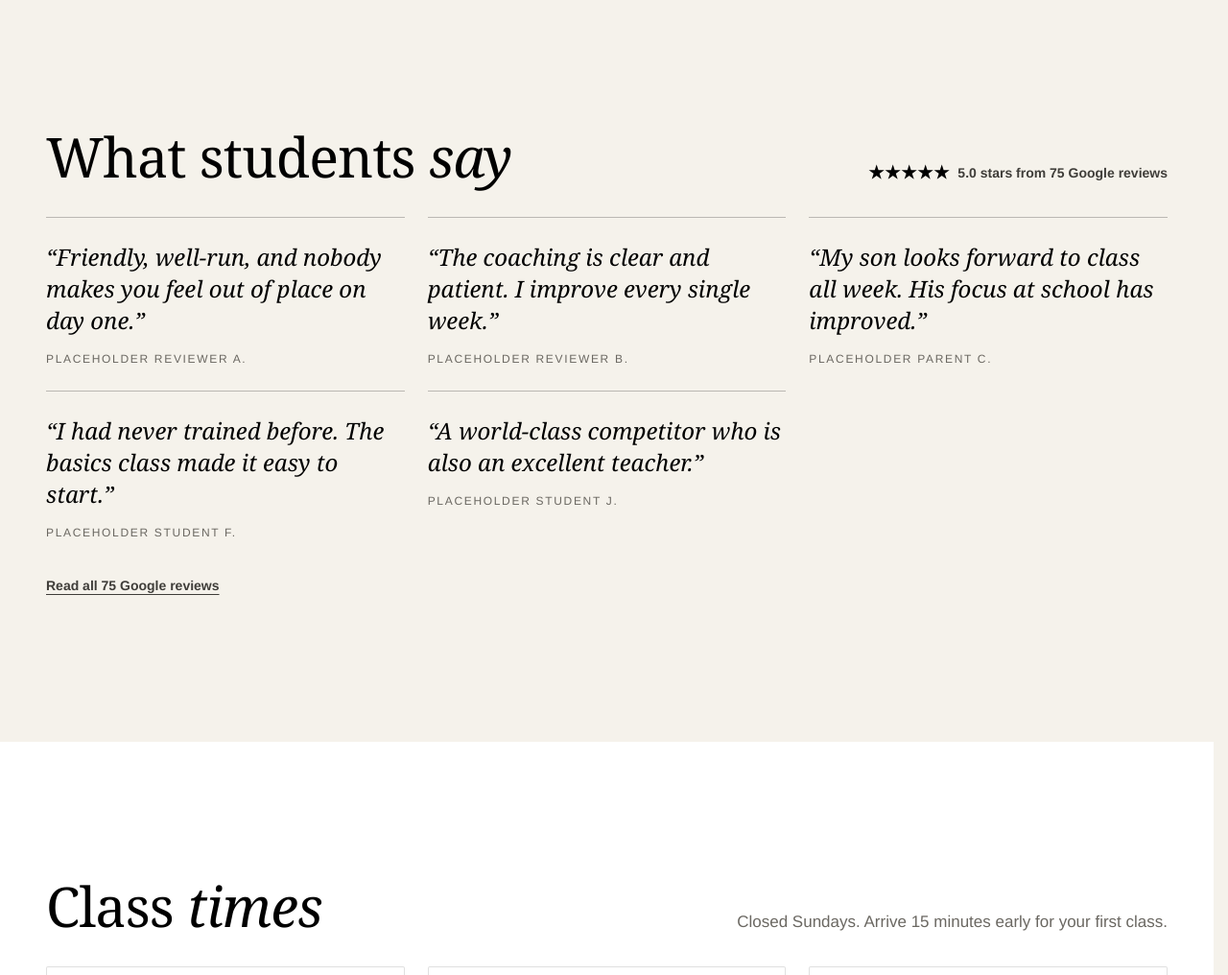
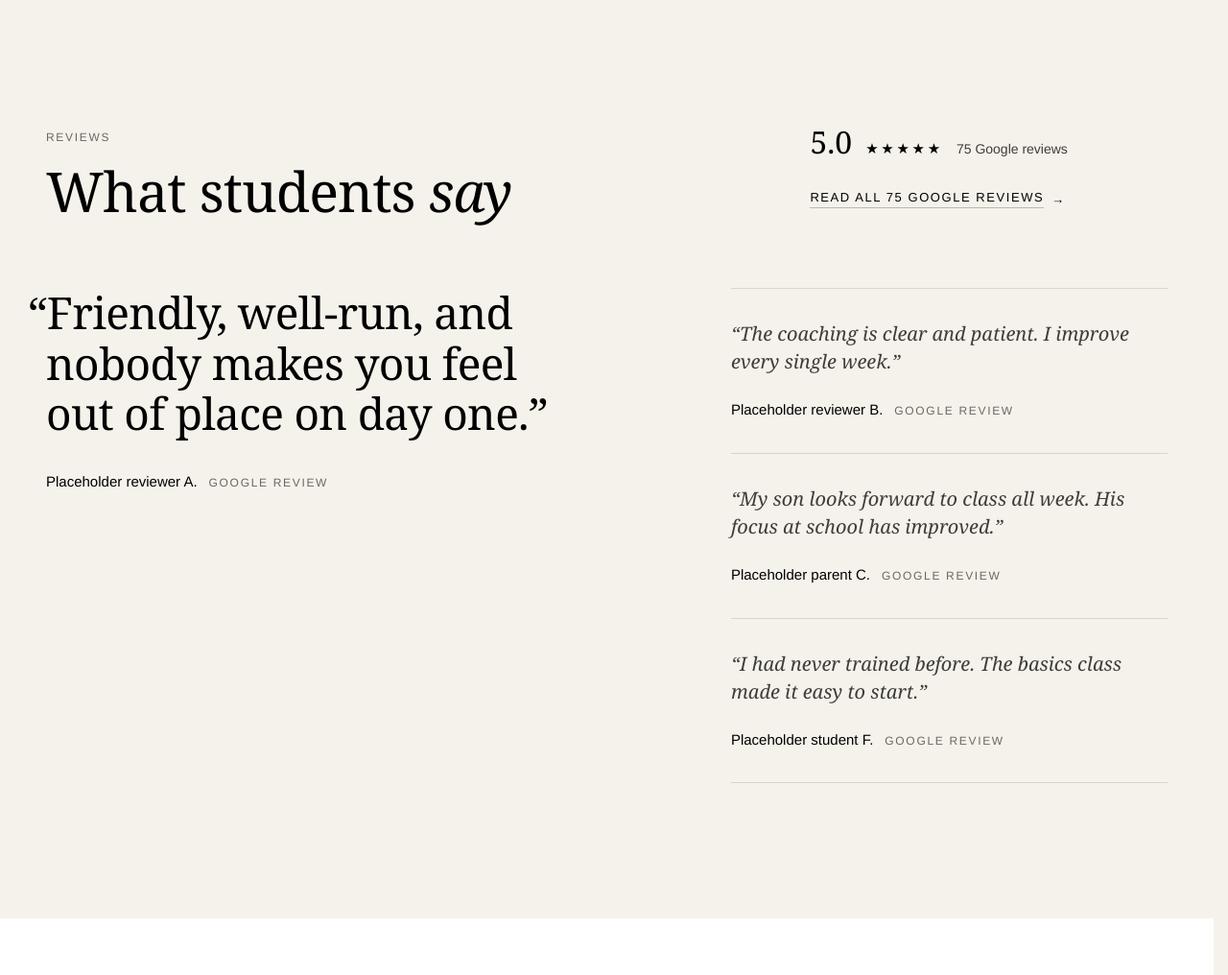
Before and after one commit to anthonysim/shonen-bjj-app, an Astro site: page / in a window 1280 px wide. Shown: the part 6200-7216 px from the top of the page at 96% size. Built offline with nearby package versions, Linux system fonts and the light colour scheme; Astro itself is replaced by a stand-in of ours; a web font is replaced by a local one.

Commit message:
Rebuild the reviews block like the original
- Split header: eyebrow and heading on the left; rating summary (large
  serif score, stars, count) and a 'Read all reviews' link on the right.
- Desktop: one large featured quote in a 7fr column, sticky under the
  header, with the other quotes stacked in a 5fr column between
  hairlines.
- Phones: quotes become a swipeable row of cards with scroll snap.
- A single review shows as one centered featured quote.
- Eyebrow can render as a span; the homepage shows four reviews like
  the original.

```diff
--- a/src/components/Eyebrow.astro
+++ b/src/components/Eyebrow.astro
@@ -1,12 +1,13 @@
 ---
-// Small uppercase label above a heading.
+// Small uppercase label above a heading (or inline, as a span).
 interface Props {
+  as?: 'p' | 'span';
   class?: string;
 }
 
-const { class: className } = Astro.props;
+const { as: Tag = 'p', class: className } = Astro.props;
 ---
 
-<p class:list={['text-label font-medium tracking-[0.14em] text-muted uppercase', className]}>
+<Tag class:list={['text-label font-medium tracking-[0.14em] text-muted uppercase', className]}>
   <slot />
-</p>
+</Tag>
--- a/src/components/ReviewsBlock.astro
+++ b/src/components/ReviewsBlock.astro
@@ -1,6 +1,9 @@
 ---
+// Reviews, like the original's: a split header with the rating summary on the right, then one large
+// featured quote (sticky on desktop) beside the rest stacked between hairlines. On phones the
+// quotes become a swipeable row of cards. A single review shows as one centered featured quote.
+import Eyebrow from '@/components/Eyebrow.astro';
 import Heading from '@/components/Heading.astro';
-import PullQuote from '@/components/PullQuote.astro';
 import Section from '@/components/Section.astro';
 import { rating, type Review } from '@/data/reviews';
 
@@ -8,41 +11,106 @@ interface Props {
   reviews: readonly Review[];
   heading?: string;
   accent?: string;
+  eyebrow?: string;
   tone?: 'paper' | 'surface';
 }
 
-const { reviews, heading = 'What students say', accent = 'say', tone = 'surface' } = Astro.props;
+const {
+  reviews,
+  heading = 'What students say',
+  accent = 'say',
+  eyebrow = 'Reviews',
+  tone = 'surface',
+} = Astro.props;
 
-const cols = ['', 'max-w-3xl', 'md:grid-cols-2', 'md:grid-cols-2 lg:grid-cols-3'] as const;
-const gridCols = cols[Math.min(reviews.length, 3)];
+const [feature, ...rest] = reviews;
+const single = rest.length === 0;
 // One string so formatters can't split the expressions and drop the space between them
 const reviewCount = `${rating.count} ${rating.source}`;
+const source = `${rating.source} review`;
+// Cards on phones sit on the opposite tone so they read as cards
+const cardBg = tone === 'surface' ? 'max-lg:bg-paper' : 'max-lg:bg-surface';
 ---
 
 <Section tone={tone}>
-  <div class="flex flex-col gap-3 md:flex-row md:items-end md:justify-between">
-    <Heading text={heading} accent={accent} />
-    <p class="flex items-center gap-2 text-sm font-semibold">
-      <span aria-hidden="true" class="text-lg tracking-wider text-ink">
+  <header class="mb-[clamp(40px,2rem+3vw,80px)] grid gap-6 lg:grid-cols-12 lg:items-end lg:gap-x-[clamp(16px,2vw,32px)]">
+    <div class="lg:col-span-7">
+      <Eyebrow>{eyebrow}</Eyebrow>
+      <Heading text={heading} accent={accent} class="mt-4" />
+    </div>
+    <div class="flex flex-col items-start gap-5 lg:col-start-9 lg:col-end-13">
+      <p class="inline-flex flex-wrap items-baseline gap-x-3.5 gap-y-1.5 text-sm">
+        <span class="font-display text-[2rem] leading-none font-light text-ink">
+          {rating.score.toFixed(1)}
+        </span>
+        <span aria-hidden="true" class="text-[0.9375rem] tracking-[0.18em] text-ink">
           ★★★★★
         </span>
-      <span>
-        {rating.score.toFixed(1)} stars from {reviewCount} reviews
-      </span>
+        <span>{reviewCount} reviews</span>
       </p>
-  </div>
-
-  <div class:list={['mt-8 grid gap-4 md:gap-6', gridCols]}>
-    {reviews.map((review) => (
-      <PullQuote quote={review.quote} author={review.author} />
-    ))}
-  </div>
-
       <a
         href={rating.url}
         rel="noopener"
-    class="mt-6 inline-flex min-h-11 items-center text-sm font-semibold underline underline-offset-4"
+        class="group inline-flex min-h-11 items-center gap-2 text-nav font-medium tracking-[0.12em] text-ink uppercase"
       >
+        <span class="border-b border-line-strong pb-1 transition-colors group-hover:border-current">
           Read all {reviewCount} reviews
+        </span>
+        <span aria-hidden="true" class="transition-transform group-hover:translate-x-1">
+          →
+        </span>
       </a>
+    </div>
+  </header>
+
+  {single ? (
+    <figure class="mx-auto max-w-3xl text-center">
+      <blockquote>
+        <p class="font-display text-[clamp(1.75rem,1.2rem+2.1vw,3.125rem)] leading-[1.14] font-light tracking-[-0.015em] text-balance text-ink">
+          &ldquo;{feature.quote}&rdquo;
+        </p>
+      </blockquote>
+      <figcaption class="mt-8 flex flex-wrap items-baseline justify-center gap-x-3 gap-y-1">
+        <span class="text-[0.9375rem] font-medium text-ink">{feature.author}</span>
+        <Eyebrow as="span">{source}</Eyebrow>
+      </figcaption>
+    </figure>
+  ) : (
+    <div class="-mx-(--spacing-gutter) grid snap-x snap-mandatory auto-cols-[85%] grid-flow-col gap-3 overflow-x-auto scroll-px-(--spacing-gutter) px-(--spacing-gutter) pb-4 lg:mx-0 lg:snap-none lg:grid-flow-row lg:grid-cols-[minmax(0,7fr)_minmax(0,5fr)] lg:items-start lg:gap-x-[clamp(32px,6vw,112px)] lg:gap-y-0 lg:overflow-visible lg:p-0">
+      <figure
+        class:list={[
+          'flex snap-start flex-col justify-between rounded-card border border-line p-6 lg:sticky lg:top-[calc(var(--spacing-header)+48px)] lg:col-start-1 lg:row-span-3 lg:row-start-1 lg:rounded-none lg:border-0 lg:bg-transparent lg:p-0',
+          cardBg,
+        ]}
+      >
+        <blockquote>
+          <p class="-indent-[0.42em] font-display text-2xl leading-tight font-light tracking-[-0.015em] text-balance text-ink lg:text-[clamp(1.75rem,1.2rem+2.1vw,3.125rem)] lg:leading-[1.14]">
+            &ldquo;{feature.quote}&rdquo;
+          </p>
+        </blockquote>
+        <figcaption class="mt-6 flex flex-wrap items-baseline gap-x-3 gap-y-1 lg:mt-8">
+          <span class="text-[0.9375rem] font-medium text-ink">{feature.author}</span>
+          <Eyebrow as="span">{source}</Eyebrow>
+        </figcaption>
+      </figure>
+      {rest.map((review) => (
+        <figure
+          class:list={[
+            'flex snap-start flex-col justify-between rounded-card border border-line p-6 lg:col-start-2 lg:rounded-none lg:border-x-0 lg:border-b-0 lg:bg-transparent lg:px-0 lg:py-8 lg:last:border-b',
+            cardBg,
+          ]}
+        >
+          <blockquote>
+            <p class="font-display text-[clamp(1.125rem,1.07rem+0.25vw,1.25rem)] leading-[1.45] font-light text-pretty italic">
+              &ldquo;{review.quote}&rdquo;
+            </p>
+          </blockquote>
+          <figcaption class="mt-6 flex flex-wrap items-baseline gap-x-3 gap-y-1">
+            <span class="text-[0.9375rem] font-medium text-ink">{review.author}</span>
+            <Eyebrow as="span">{source}</Eyebrow>
+          </figcaption>
+        </figure>
+      ))}
+    </div>
+  )}
 </Section>
--- a/src/pages/index.astro
+++ b/src/pages/index.astro
@@ -134,7 +134,7 @@ const reviewSummary = `${rating.score.toFixed(1)} stars, ${rating.count} ${ratin
     </div>
   </Section>
 
-  <ReviewsBlock reviews={featuredReviews()} tone="paper" />
+  <ReviewsBlock reviews={featuredReviews().slice(0, 4)} tone="paper" />
 
   <ScheduleSummary tone="surface" />
 
```
Lines whose indentation alone changed are shown as unchanged.
